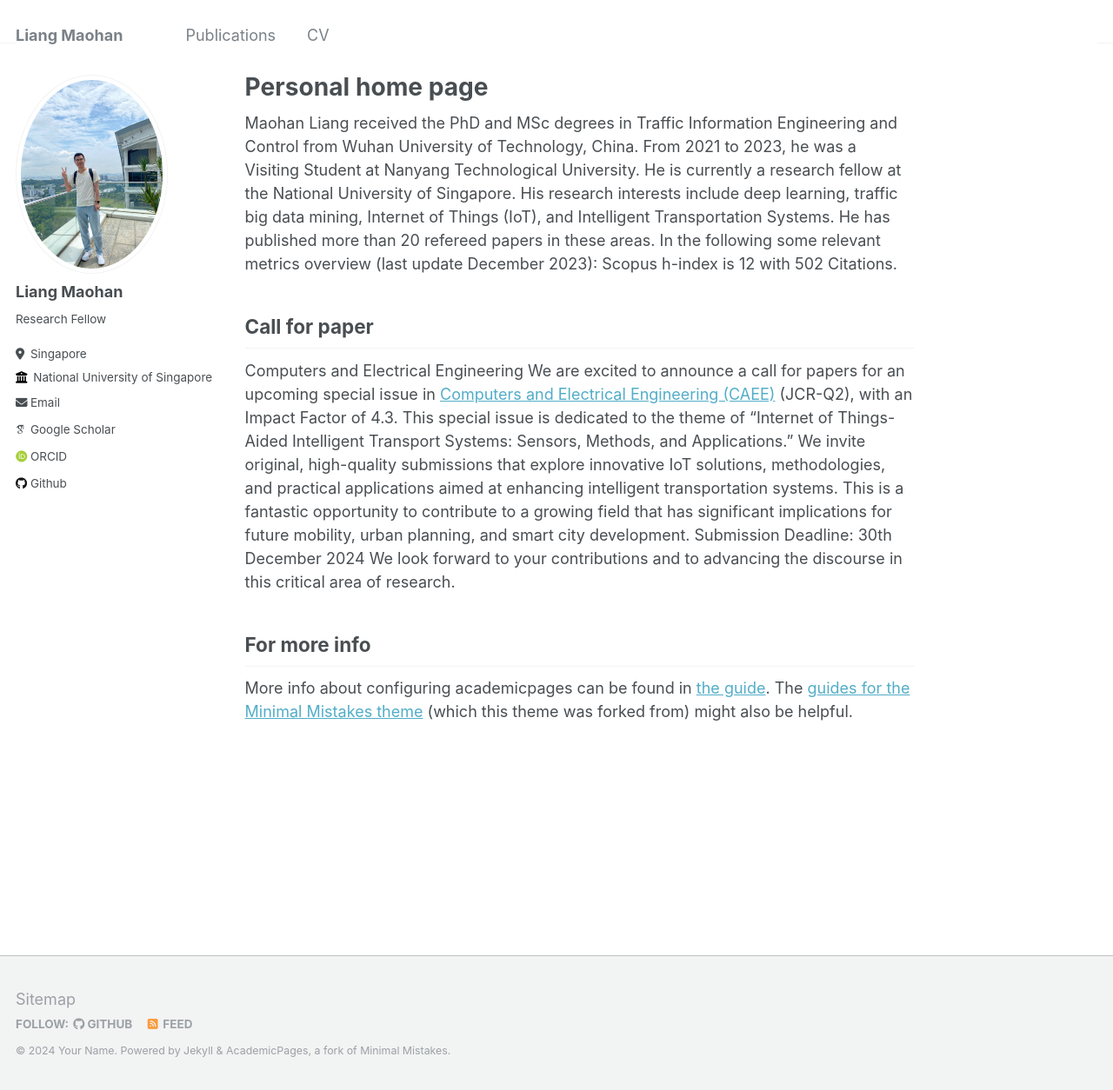
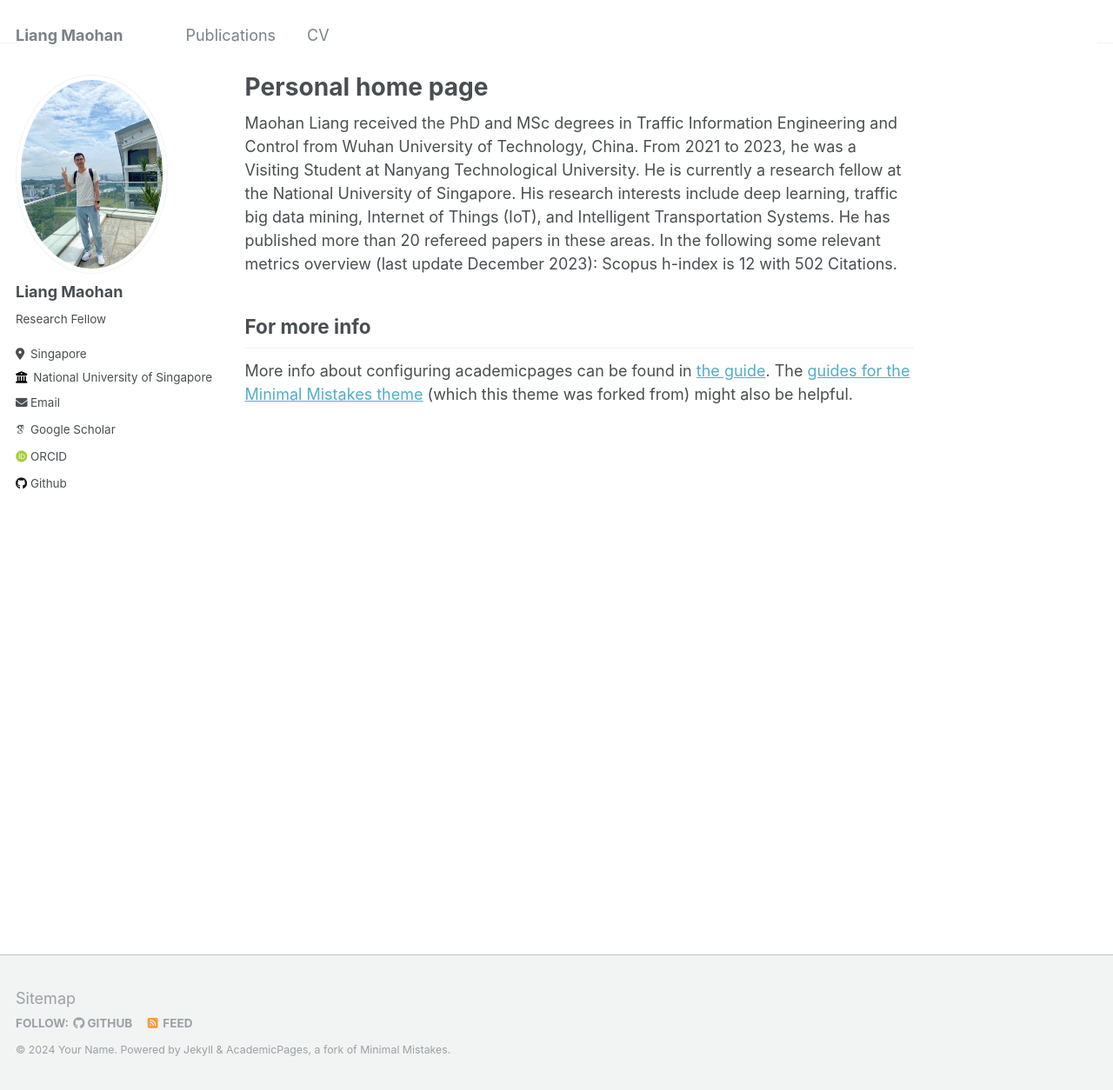
Before and after one commit to maohliang/nus.github.io, a Jekyll site: the page built from _pages/about.md, in a window 1280 px wide and 1254 px high. Shown: the whole window at 87% size. Built offline with Jekyll 4.4.1, drawn with Linux system fonts in a browser that asks for light colours; some web fonts are replaced; a file with an impossible date is left out.

Commit message:
Update about.md

```diff
--- a/_pages/about.md
+++ b/_pages/about.md
@@ -10,10 +10,6 @@ redirect_from:
 Maohan Liang received the PhD and MSc degrees in Traffic Information Engineering and Control from Wuhan University of Technology, China. From 2021 to 2023, he was a Visiting Student at Nanyang Technological University. He is currently a research fellow at the National University of Singapore. His research interests include deep learning, traffic big data mining, Internet of Things (IoT), and Intelligent Transportation Systems. He has published more than 20 refereed papers in these areas. In the following some relevant metrics overview (last update December 2023): Scopus h-index is 12 with 502 Citations.
 
 
-Call for paper
-------
-Computers and Electrical Engineering We are excited to announce a call for papers for an upcoming special issue in [Computers and Electrical Engineering (CAEE)](https://www.sciencedirect.com/journal/computers-and-electrical-engineering/about/call-for-papers) (JCR-Q2), with an Impact Factor of 4.3. This special issue is dedicated to the theme of "Internet of Things-Aided Intelligent Transport Systems: Sensors, Methods, and Applications." We invite original, high-quality submissions that explore innovative IoT solutions, methodologies, and practical applications aimed at enhancing intelligent transportation systems. This is a fantastic opportunity to contribute to a growing field that has significant implications for future mobility, urban planning, and smart city development. Submission Deadline: 30th December 2024 We look forward to your contributions and to advancing the discourse in this critical area of research.
-
 For more info
 ------
 More info about configuring academicpages can be found in [the guide](https://academicpages.github.io/markdown/). The [guides for the Minimal Mistakes theme](https://mmistakes.github.io/minimal-mistakes/docs/configuration/) (which this theme was forked from) might also be helpful.
```
